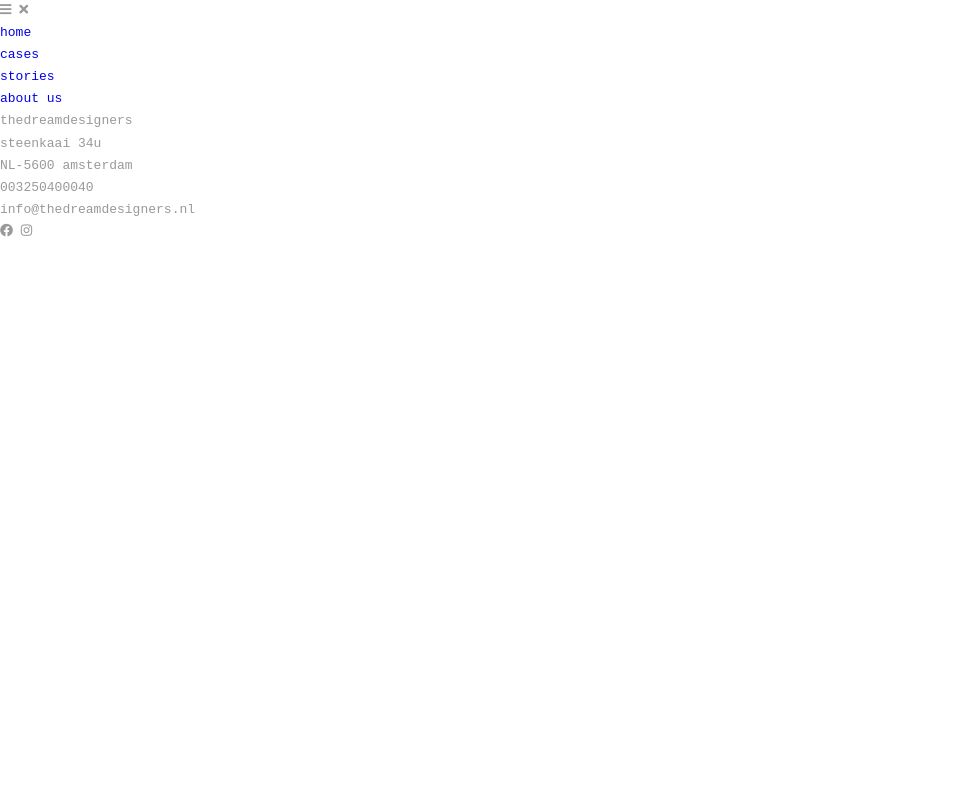
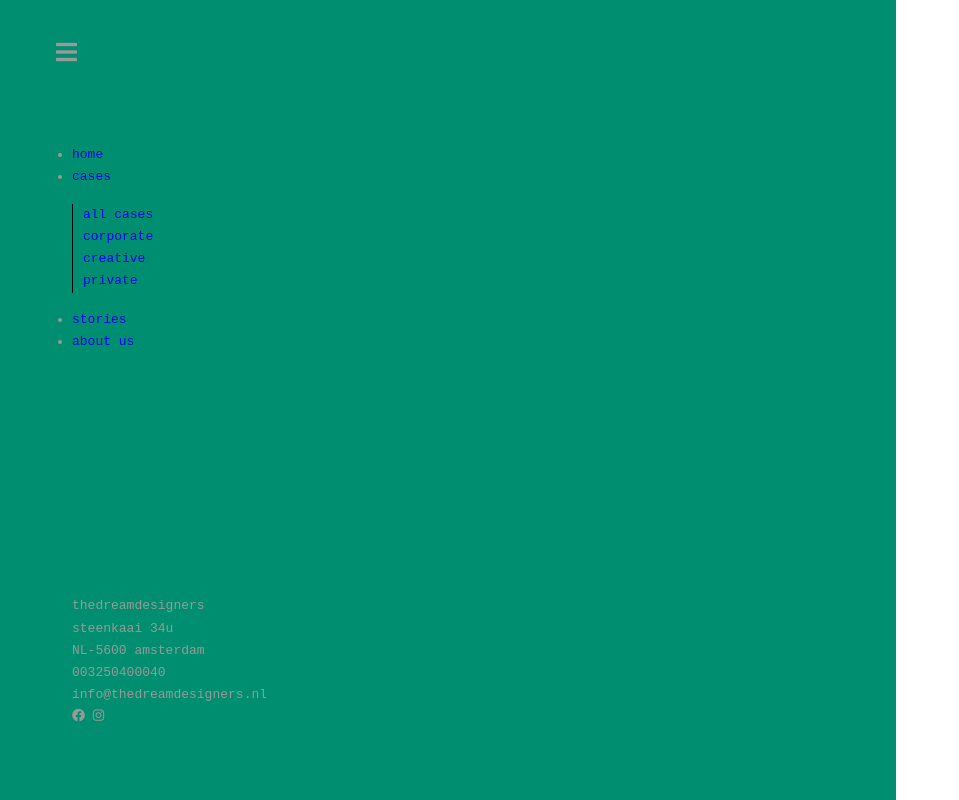
Before and after one commit to AlexCsanyi/meetings, a plain HTML site: page index.html in a window 1280 px wide. Shown: the whole page, without its empty margins (0-959 px from the left). Drawn offline with Linux system fonts and the light colour scheme; a script that the page names is missing.

Commit message:
started styling navigation

```diff
--- a/index.html
+++ b/index.html
@@ -17,18 +17,32 @@
         <i class="fas fa-bars"></i>
         <i class="fas fa-times"></i>
       </div>
-      <nav>
-        <ul>
-          <li>
+      <nav class="sidebar">
+        <ul class="nav-list">
+          <li class="nav-item">
             <a href="#" class="nav-link">home</a>
           </li>
-          <li>
+          <li class="nav-item">
             <a href="#" class="nav-link">cases</a>
+            <ul class="secondary-nav-list">
+                <li class="secondary-nav-item">
+                    <a href="#" class="secondary-nav-link">all cases</a>
+                </li>
+                <li class="secondary-nav-item">
+                    <a href="#" class="secondary-nav-link">corporate</a>
+                </li>
+                <li class="secondary-nav-item">
+                    <a href="#" class="secondary-nav-link">creative</a>
+                </li>
+                <li class="secondary-nav-item">
+                    <a href="#" class="secondary-nav-link">private</a>
+                </li>
+            </ul>
           </li>
-          <li>
+          <li class="nav-item">
             <a href="#" class="nav-link">stories</a>
           </li>
-          <li>
+          <li class="nav-item">
             <a href="#" class="nav-link">about us</a>
           </li>
         </ul>
--- a/main.js
+++ /dev/null
@@ -1,4 +0,0 @@
-document.addEventListener("DOMContentLoaded", function() {
-  var elems = document.querySelectorAll(".sidenav");
-  var instances = M.Sidenav.init(elems, options);
-});
--- a/style.css
+++ b/style.css
@@ -1,3 +1,14 @@
+/* ----- BASE ----- */
+
+/*
+
+z-index:
+top - 1000: hamburger
+second - 750: nav
+third - 500: overlay
+
+*/
+
 *,
 *::before,
 *::after {
@@ -11,6 +22,7 @@
   --main-white-color: #fff;
   --main-black-color: #000;
   --decorative-color: #008e71;
+  --background-color: rgba(247, 241, 227, 1);
 }
 
 body {
@@ -33,3 +45,59 @@ p {
 a {
   text-decoration: none;
 }
+
+/* ----- END BASE ----- */
+/* ----- MENU ----- */
+
+.hamburger {
+  position: fixed;
+  top: 2rem;
+  left: 3rem;
+  padding: 0.5rem;
+  cursor: pointer;
+  z-index: 1000;
+}
+
+.hamburger i {
+  font-size: 1.5rem;
+}
+
+.fa-times::before {
+  display: none;
+}
+
+header::before {
+  content: "";
+  position: fixed;
+  top: 0;
+  right: 0;
+  left: 0;
+  bottom: 0;
+  background-color: rgba(255, 255, 255, 0.7);
+  transform: translate(-100%, -100%);
+  opacity: 0;
+  z-index: 500;
+  transition: opacity 0.6s, transform 0.2s 0.6s;
+}
+
+.sidebar {
+  position: fixed;
+  top: 0;
+  left: 0;
+  height: 100vh;
+  width: 70vw;
+  background-color: var(--decorative-color);
+  display: flex;
+  flex-direction: column;
+  justify-content: space-between;
+  padding: 72px;
+  padding-top: calc(36px * 4);
+  z-index: 750;
+}
+
+.secondary-nav-list {
+  padding-inline-start: 10px;
+  list-style: none;
+  border-left: 1px solid var(--main-black-color);
+  margin: 1rem 0;
+}
```
